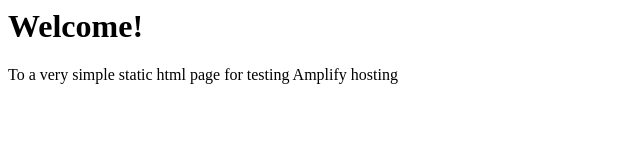
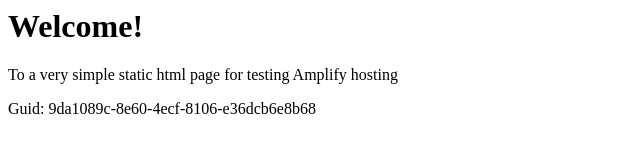
Before and after one commit to aws-aemilia-sfo/Github-PR-Commit-Integration-Test-DoNotTouch-v1-prod-us-west-1, a website: page src/index.html in a window 1280 px wide. Shown: the whole page, without its empty margins (0-640 px from the left). Drawn offline with Linux system fonts and the light colour scheme.

Commit message:
commit from integ tests

```diff
--- a/src/index.html
+++ b/src/index.html
@@ -1,3 +1,5 @@
+
+
 <html lang="en">
 
 <head>
@@ -10,6 +12,6 @@
 <body>
     <h1>Welcome!</h1>
     <p>To a very simple static html page for testing Amplify hosting</p>
-</body>
+    <p>Guid: 9da1089c-8e60-4ecf-8106-e36dcb6e8b68</p></body>
 
 </html>
```
